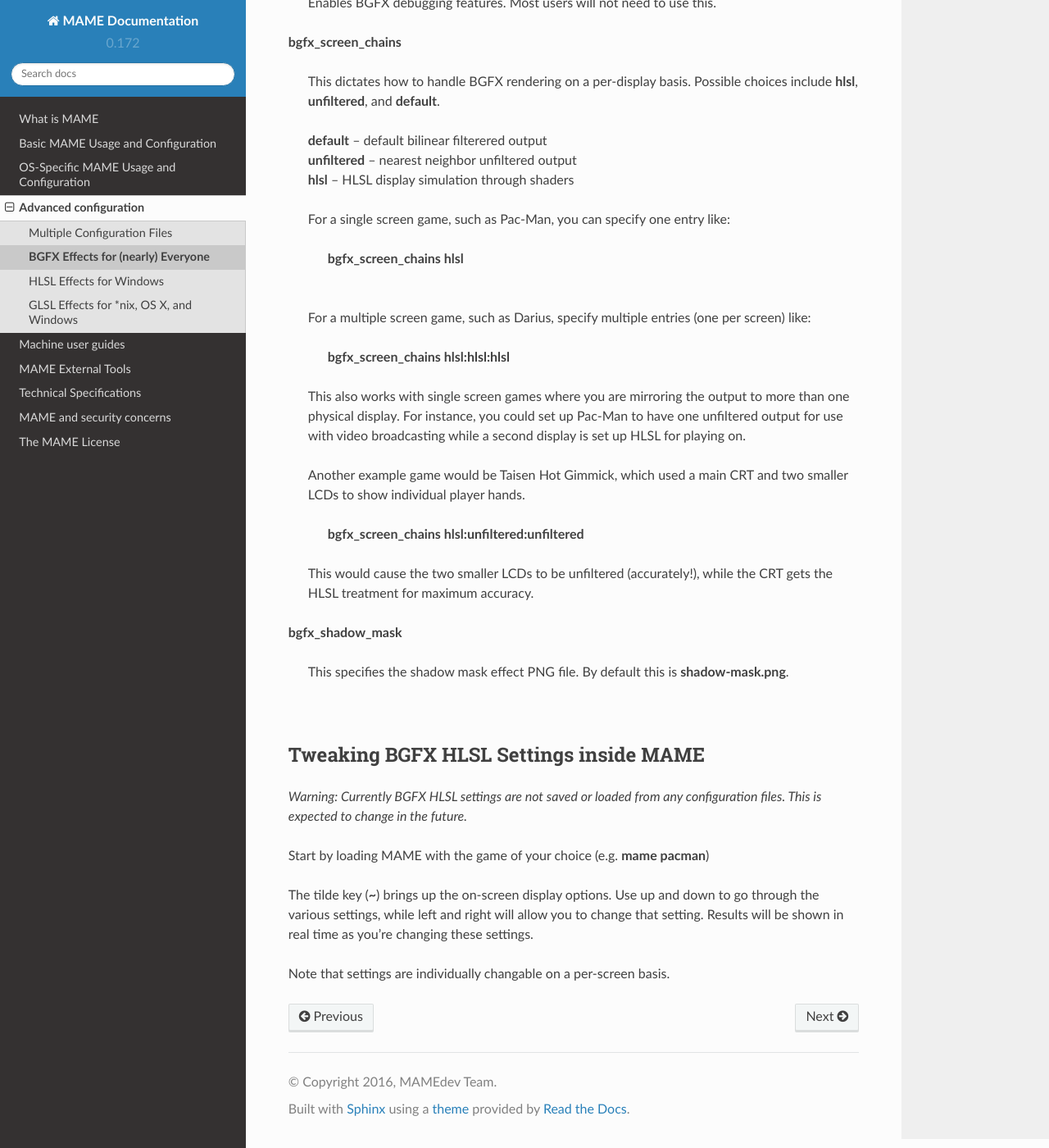
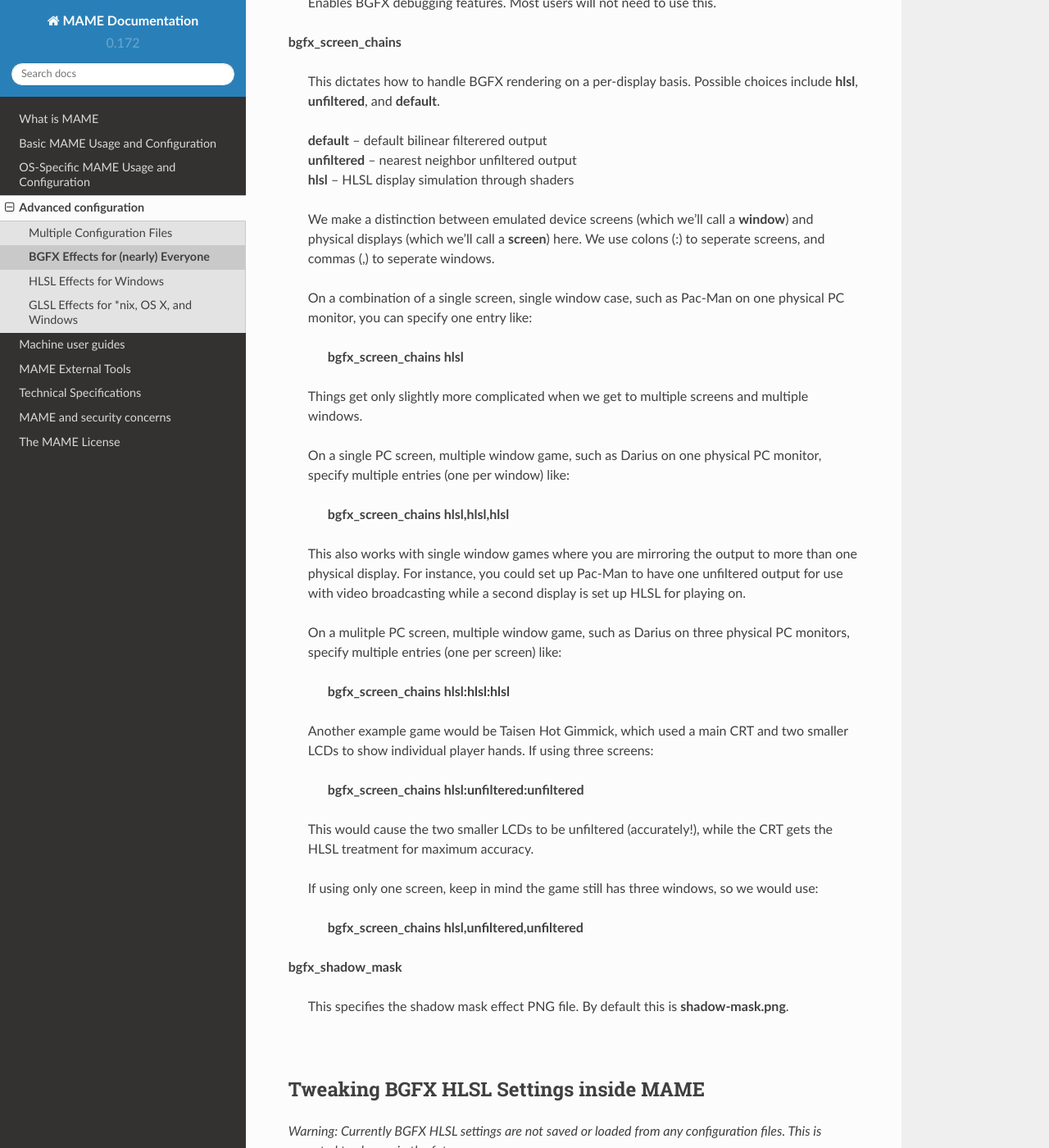
Before and after one commit to mamedev/docs, a Sphinx documentation site: the page built from source/advanced/bgfx.rst, in a window 1280 px wide and 1400 px high, scrolled down 2112 px. Shown: the whole window at 82% size. Built offline with Sphinx 7.4.7 and the Read the Docs theme 2.0.0, drawn with Linux system fonts in a browser that asks for light colours.

Commit message:
BGFX for 172 part 2
Tweaks and fixes

```diff
--- a/source/advanced/bgfx.rst
+++ b/source/advanced/bgfx.rst
@@ -65,22 +65,33 @@ Configuration Settings
 |	**unfiltered** -- nearest neighbor unfiltered output
 |	**hlsl** -- HLSL display simulation through shaders
 |
-|	For a single screen game, such as Pac-Man, you can specify one entry like:
+|	We make a distinction between emulated device screens (which we'll call a **window**) and physical displays (which we'll call a **screen**) here. We use colons (:) to seperate screens, and commas (,) to seperate windows.
+|
+|	On a combination of a single screen, single window case, such as Pac-Man on one physical PC monitor, you can specify one entry like:
 |
 |		**bgfx_screen_chains hlsl**
 |
+|	Things get only slightly more complicated when we get to multiple screens and multiple windows.
 |
-|	For a multiple screen game, such as Darius, specify multiple entries (one per screen) like:
+|	On a single PC screen, multiple window game, such as Darius on one physical PC monitor, specify multiple entries (one per window) like:
+|
+|		**bgfx_screen_chains hlsl,hlsl,hlsl**
+|
+|	This also works with single window games where you are mirroring the output to more than one physical display. For instance, you could set up Pac-Man to have one unfiltered output for use with video broadcasting while a second display is set up HLSL for playing on.
+|
+|	On a mulitple PC screen, multiple window game, such as Darius on three physical PC monitors, specify multiple entries (one per screen) like:
 |
 |		**bgfx_screen_chains hlsl:hlsl:hlsl**
 |
-|	This also works with single screen games where you are mirroring the output to more than one physical display. For instance, you could set up Pac-Man to have one unfiltered output for use with video broadcasting while a second display is set up HLSL for playing on.
-|
-|	Another example game would be Taisen Hot Gimmick, which used a main CRT and two smaller LCDs to show individual player hands.
+|	Another example game would be Taisen Hot Gimmick, which used a main CRT and two smaller LCDs to show individual player hands. If using three screens:
 |
 |		**bgfx_screen_chains hlsl:unfiltered:unfiltered**
 |
 |	This would cause the two smaller LCDs to be unfiltered (accurately!), while the CRT gets the HLSL treatment for maximum accuracy.
+|
+|	If using only one screen, keep in mind the game still has three windows, so we would use:
+|
+|		**bgfx_screen_chains hlsl,unfiltered,unfiltered**
 |
 | **bgfx_shadow_mask**
 |
```
